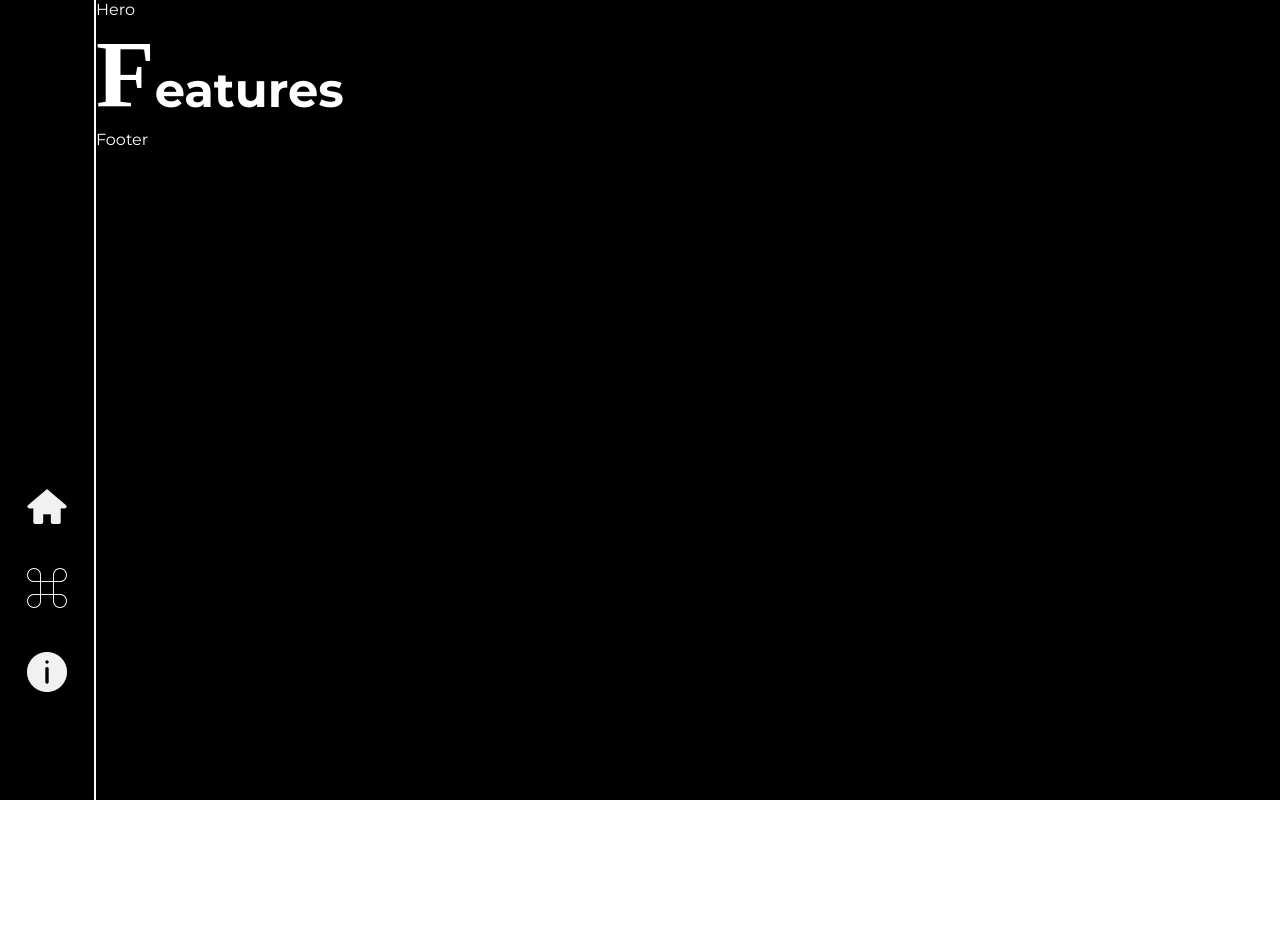
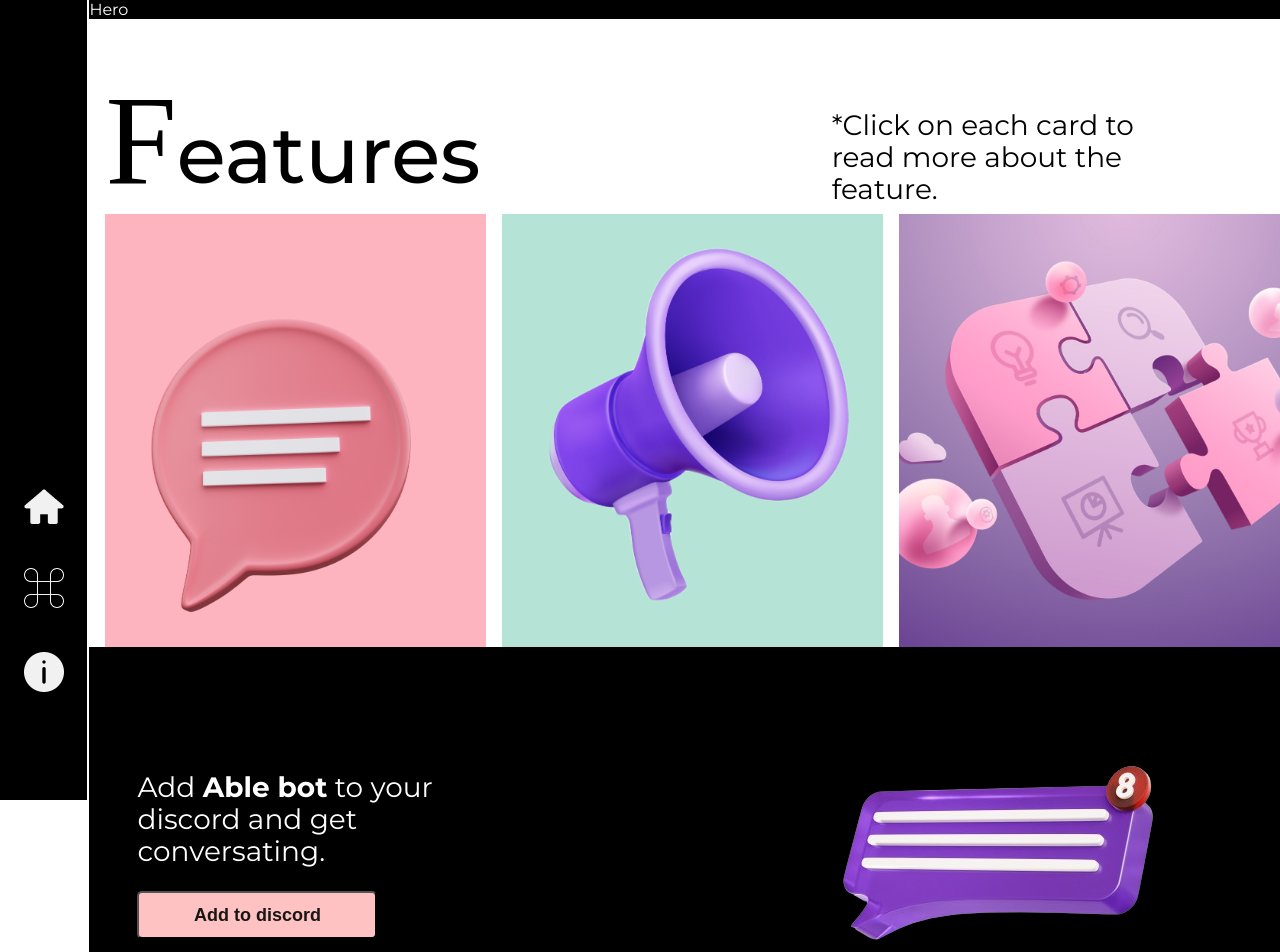
Before and after one commit to lpandccxr/Dbot-frontend, a React (Vite) app: page / in a window 1280 px wide. Shown: the top 952 px of the page. Before the commit the page ends 800 px from the top, so only its background shows below. Built offline with nearby package versions, Linux system fonts and the light colour scheme; a web font is replaced by a local one.

Commit message:
Features and CTA Section commit-1

```diff
--- /dev/null
+++ b/src/components/ActionSection/ActionSection.jsx
@@ -0,0 +1,25 @@
+import React from 'react';
+import "./ActionSection.scss";
+import notification from "./../../assets/cta-section-img.png";
+
+const ActionSection = () => {
+  return (
+    <>
+    <section className="Action">
+    <div className="Action__content">
+        <p className="Action__info">
+         Add <b>Able bot</b> to your discord
+         and get conversating.
+        </p>
+        <button className="Action__button"> Add to discord</button>
+    </div>
+    <div className='Action__notification'>
+      <img src={notification} alt="comment" className="Action__img" />
+    </div>
+    <button className="Action__button Action__button_mobile"> Add to discord</button>
+    </section>
+    </>
+  )
+}
+
+export default ActionSection
--- /dev/null
+++ b/src/components/ActionSection/ActionSection.scss
@@ -0,0 +1,73 @@
+@use "../../styles/typography" as *;
+@use "../../styles/variables" as *;
+@use "../../styles/mixin" as *;
+
+.Action {
+  background-color: black;
+  color: white;
+  display: flex;
+  flex-direction: column;
+  width: 100%;
+  height: auto;
+  padding: 2rem;
+
+  @include tablet {
+    flex-direction: row;
+    justify-content: space-between;
+    align-items: center;
+    padding-left: 3rem;
+    height: 20rem;
+  }
+  &__content{
+
+    width:100%;
+    height: auto;
+    display: flex;
+    flex-direction: column;
+    gap: 0.5rem;
+    @include tablet{
+      width: 33%;
+    }
+  }
+  &__button {
+    height: 3rem;
+    width: 15rem;
+    color: #191616;
+    background-color: #ffc2c2;
+    border-radius: 5px;
+    text-align: center;
+    font-size: large;
+    font-weight: 600;
+    margin-top: 1rem;
+    cursor: pointer;
+    display: none;
+    @include tablet {
+      display: block;
+    }
+  }
+  &__button_mobile {
+    display: block;
+    width: 100%;
+    margin-top: 0;
+    @include tablet {
+      display: none;
+    }
+  }
+  &__info {
+    font-family: "Montserrat";
+    font-size: 1.75rem;
+    font-weight: 400;
+    line-height: 2rem;
+    text-align: left;
+    margin-bottom: 0;
+  }
+
+  &__notification {
+    img {
+      width: 100%;
+      height: auto;
+      padding-top:0;
+      margin-top: 0;
+    }
+  }
+}
--- a/src/components/Features/Features.jsx
+++ b/src/components/Features/Features.jsx
@@ -1,9 +1,83 @@
+import React, { useState } from "react";
 import "./Features.scss";
+import transcript from "./../../assets/features-transcription-img.png";
+import talkback from "./../../assets/features-talkback-img.png";
+import community from "./../../assets/features-community-img.png";
 
 export default function Features() {
+  const [activeTooltip, setActiveTooltip] = useState(null);
+  const handleTooltipToggle = (index) => {
+    setActiveTooltip(activeTooltip === index ? null : index);
+  };
   return (
-    <div className="features">
-      <h2 className="features__title">Features</h2>
-    </div>
+    <>
+      <section className="features">
+        <div className="features__upper">
+          <h2 className="features__title">Features</h2>
+          <div className="features__content">
+            <p className="features__info">
+              *Click on each card to read more about the feature.
+            </p>
+          </div>
+        </div>
+
+        <div className="features__middle">
+          {[
+            {
+              img: transcript,
+              name: "Transcription",
+              tooltip:
+                "The bot provides real-time transcription of spoken conversations into text,ensuring seamless communication.",
+            },
+            {
+              img: talkback,
+              name: "Talk Back",
+              tooltip: "The bot reads text-aloud and can also vocalize a user's response,enhancing interaction.",
+            },
+            {
+              img: community,
+              name: "Community",
+              tooltip: "In addition to exceptional user support,we are an inclusive,friendly community that welcomes everyone.",
+            },
+          ].map((feature, index) => (
+            <div
+              key={index}
+              className="features__card"
+              onClick={() => handleTooltipToggle(index)}
+            >
+              <img
+                src={feature.img}
+                className="features__img"
+                alt={feature.name}
+              />
+              <p className="features__name">{feature.name}</p>
+              {activeTooltip === index && (
+                <div className="features__tooltip">
+                  <p>{feature.tooltip}</p>
+                </div>
+              )}
+            </div>
+          ))}
+        </div>
+      </section>
+    </>
   );
 }
+
+document.addEventListener("DOMContentLoaded", () => {
+  const tooltipContainers = document.querySelectorAll(".features__card");
+
+  tooltipContainers.forEach((container) => {
+    container.addEventListener("click", () => {
+      const tooltip = container.querySelector(".features__tooltip");
+      tooltip.classList.toggle("active");
+    });
+
+    document.addEventListener("click", (e) => {
+      if (!container.contains(e.target)) {
+        const tooltip = container.querySelector(".features__tooltip");
+        tooltip.classList.remove("active");
+      }
+    });
+  });
+});
--- a/src/components/Features/Features.scss
+++ b/src/components/Features/Features.scss
@@ -1,14 +1,111 @@
 @use "../../styles/typography" as *;
+@use "../../styles/variables" as *;
+@use "../../styles/mixin" as *;
 
 .features {
+  width: 100%;
+  height: auto;
+  background-color: black;
+  color: white;
+  padding-top: 3rem;
+
+  @include tablet {
+    background-color: white;
+    color: black;
+  }
+  &__upper {
+    display: block;
+    width: 100%;
+    padding-left: 1rem;
+
+    @include tablet {
+      display: flex;
+      justify-content: space-between;
+      align-items: center;
+      gap: 10rem;
+    }
+  }
+
   &__title {
     font-family: "Montserrat";
-    font-size: 3rem;
-    font-weight: 600;
+    font-size: 5rem;
+    font-weight: 500;
 
     &::first-letter {
-      font-size: 6rem;
+      font-size: 8rem;
       font-family: "Gwendolyn";
     }
   }
+
+  &__content {
+    width: 80%;
+    @include tablet {
+      width: 30%;
+      margin-right: 6rem;
+    }
+    height: 4rem;
+  }
+  &__info {
+    font-family: "Montserrat";
+    font-size: large;
+    @include tablet {
+      font-size: 1.75rem;
+    }
+    font-weight: 400;
+    line-height: 2rem;
+  }
+  &__middle {
+    width: 100%;
+    display: block;
+    margin-bottom: 3rem;
+    padding-left: 1rem;
+    @include tablet {
+      display: flex;
+      cursor: grab;
+      transition: transform 0.3s ease;
+    }
+  }
+  &__card {
+    width: 100%;
+    padding-right: 1rem;
+    position: relative;
+    cursor: pointer;
+    @include tablet {
+      flex: 1;
+    }
+  }
+  &__card:last-child {
+    @include tablet {
+      padding-right: 0;
+    }
+  }
+  &__img {
+    width: 100%;
+    height: 100%;
+    object-fit: cover;
+  }
+  &__name {
+    text-align: center;
+    font-size: normal;
+    font-weight: 600;
+    padding-top: 1rem;
+    @include tablet {
+
+    padding-bottom: 2rem;
+    }
+
+  }
+  &__tooltip {
+    display: block;
+    position: absolute;
+    top: 100%;
+    left: 0;
+    z-index: 1000;
+    background-color: black;
+    color: white;
+    padding: 1rem;
+    width: 97%;
+    text-align: center;
+  }
+
 }
--- a/src/pages/Main/Main.jsx
+++ b/src/pages/Main/Main.jsx
@@ -1,5 +1,6 @@
 import Hero from "../../components/Hero/Hero";
 import Features from "../../components/Features/Features";
+import ActionSection from "../../components/ActionSection/ActionSection";
 import Footer from "../../components/Footer/Footer";
 
 import "./Main.scss";
@@ -9,6 +10,7 @@ export default function Main() {
     <div className="mainPage">
       <Hero />
       <Features />
+      <ActionSection />
       <Footer />
     </div>
   );
--- a/src/pages/Main/Main.scss
+++ b/src/pages/Main/Main.scss
@@ -0,0 +1,4 @@
+.mainPage{
+
+    width: 100%;
+}
```
Also changed, not shown: src/components/Footer/Footer.jsx (line endings or trailing spaces), 1 other file (tests, documents, lock files or other folders).
